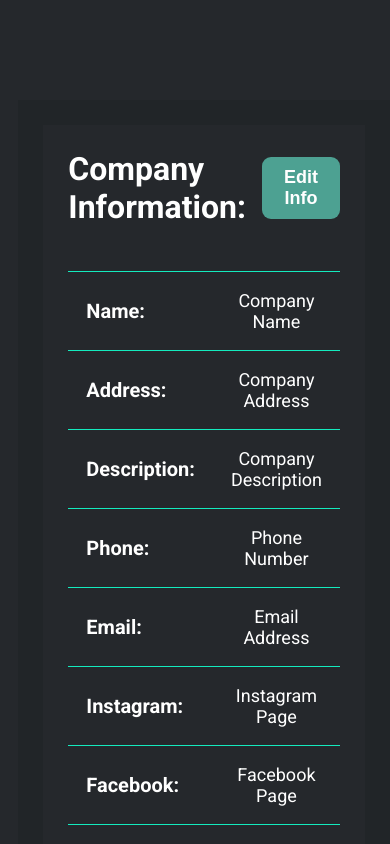
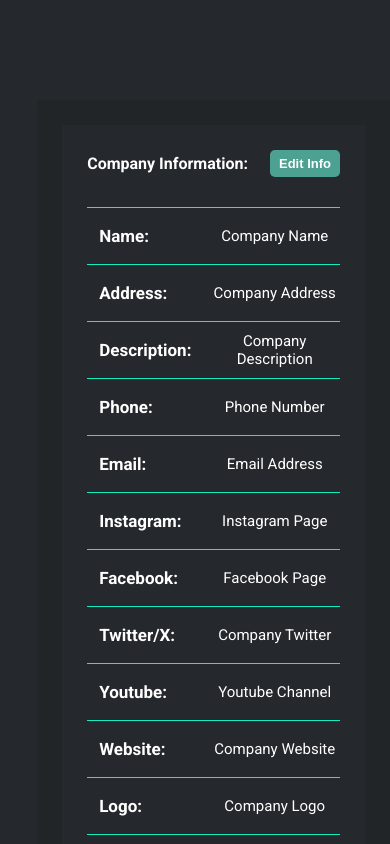
Before and after one commit to YahyaNashar22/FinTech-Client, a React (Create React App) app in the folder client/: page /settings in a window 390 px wide. Shown: the top 844 px of the page. Built offline with nearby package versions, Linux system fonts and the light colour scheme.

Commit message:
Finish it with responsive

```diff
--- a/client/src/layout/Sidebar/Sidebar.module.css
+++ b/client/src/layout/Sidebar/Sidebar.module.css
@@ -3,3 +3,8 @@
   width: 250px;
   height: 860px;
 }
+@media (max-width: 767px) {
+  .sidebar {
+    width: 50px;
+  }
+}
--- a/client/src/pages/Settings/Settings.module.css
+++ b/client/src/pages/Settings/Settings.module.css
@@ -2,7 +2,7 @@
   margin: 25px;
   padding: 25px;
   width: 100%;
-  background-color: #25282C;
+  background-color: var(--main-background-color);
   color: white;
 }
 .header {
@@ -11,16 +11,13 @@
   align-items: center;
   margin-bottom: 45px;
 }
-.header .title {
-
-}
 .header .editInfoButton {
   background: var(--secondery-green);
   color: white;
   font-size: 18px;
   border: none;
   padding: 10px 22px;
-  border-radius: 9px;
+  border-radius: 5px;
   font-weight: bold;
   cursor: pointer;
   transition: 0.5s;
@@ -29,23 +26,17 @@
   background-color: var(--third-green);
 }
 
-
-
-
-.tableContainer {
-
-}
 .tableContainer .dataTable {
   border-collapse: collapse;
   width: 100%;
-}
-tr:first-child {
-  border-top: 1px solid var(--primary-green);
 }
 tr {
   padding-bottom: 20px;
   margin-bottom: 20px;
   border-bottom: 1px solid var(--primary-green);
+}
+tr:first-child {
+  border-top: 1px solid var(--primary-green);
 }
 tr td {
   font-size: 18px;
@@ -55,10 +46,31 @@ tr td:first-child {
   font-weight: bold;
   font-size: 20px;
 }
-tr td:nth-child(2) {
-}
 @media (max-width: 992px) {
   tr td:nth-child(2) {
     text-align: center;
   }
 }
+
+@media (max-width: 767px) {
+  .header {
+    margin-bottom: 30px;
+  }
+  .header .title {
+    font-size: 16px;
+  }
+  .header .editInfoButton {
+    font-size: 13px;
+    padding: 6px 9px;
+  }
+  tr td {
+    padding-left: 12px;
+  }
+  tr td:first-child {
+    font-size: 17px;
+  }
+  tr td:nth-child(2) {
+    font-size: 15px;
+    padding: 0;
+  }
+}
```
